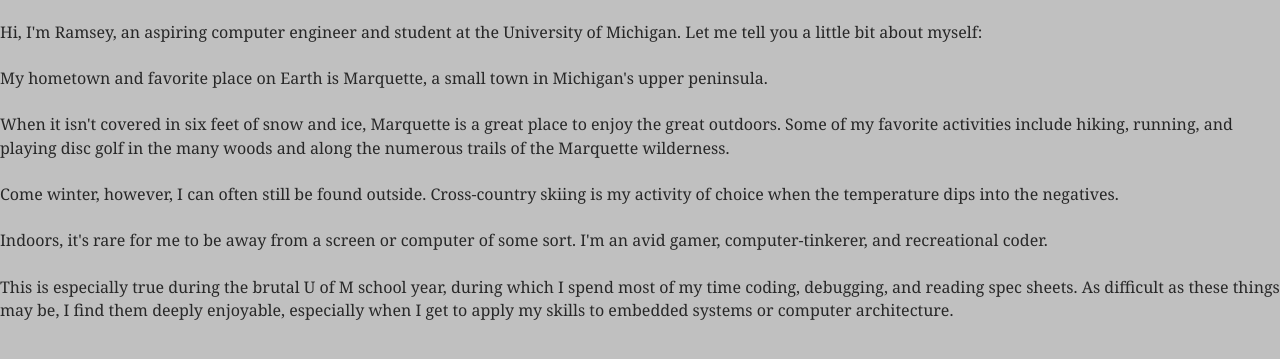
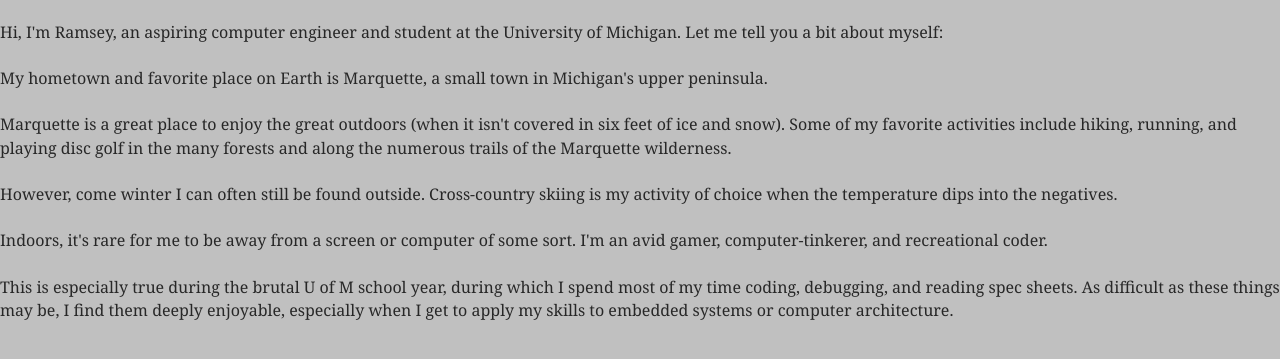
Before and after one commit to rnofal1/website, a Gatsby site: page /bio in a window 1280 px wide. Shown: the part 93-452 px from the top of the page. Built offline with nearby package versions, Linux system fonts and the light colour scheme; Gatsby itself is replaced by a stand-in of ours; some packages are replaced by stand-ins of ours.

Commit message:
Fix grammar.

```diff
--- a/src/pages/bio.js
+++ b/src/pages/bio.js
@@ -10,13 +10,13 @@
     return (
         <Layout>
             <h1> About Me </h1>
-            <p> Hi, I'm Ramsey, an aspiring computer engineer and student at the University of Michigan. Let me tell you a little bit about myself: </p>
+            <p> Hi, I'm Ramsey, an aspiring computer engineer and student at the University of Michigan. Let me tell you a bit about myself: </p>
 
             <p> My hometown and favorite place on Earth is Marquette, a small town in Michigan's upper peninsula.</p>
 
-            <p> When it isn't covered in six feet of snow and ice, Marquette is a great place to enjoy the great outdoors. Some of my favorite activities include hiking, running, and playing disc golf in the many woods and along the numerous trails of the Marquette wilderness. </p>
+            <p> Marquette is a great place to enjoy the great outdoors (when it isn't covered in six feet of ice and snow). Some of my favorite activities include hiking, running, and playing disc golf in the many forests and along the numerous trails of the Marquette wilderness. </p>
 
-            <p> Come winter, however, I can often still be found outside. Cross-country skiing is my activity of choice when the temperature dips into the negatives. </p>
+            <p> However, come winter I can often still be found outside. Cross-country skiing is my activity of choice when the temperature dips into the negatives. </p>
 
             <p>Indoors, it's rare for me to be away from a screen or computer of some sort. I'm an avid gamer, computer-tinkerer, and recreational coder.</p>
 
```
